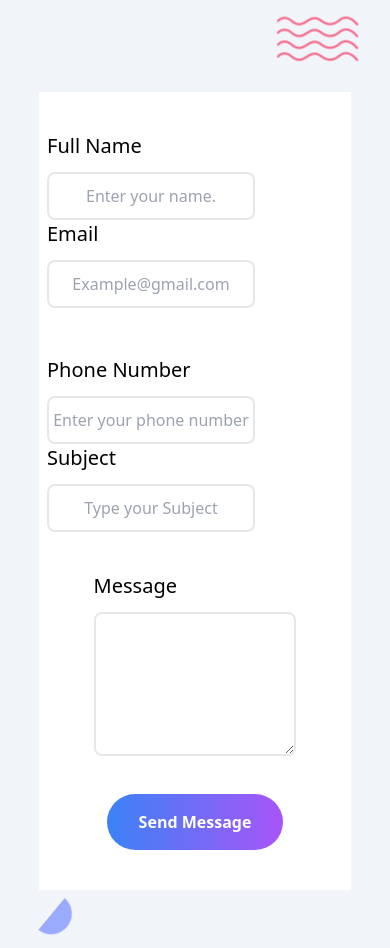
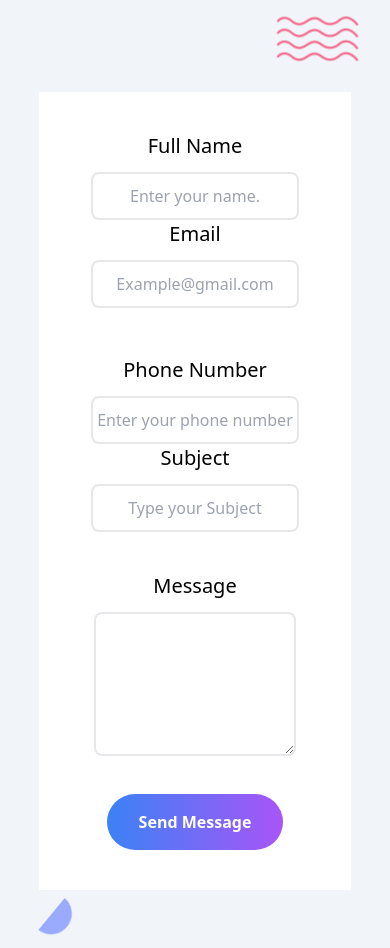
Before and after one commit to Deepakpal0005/The-Lingul-School, a React (Create React App) app: page / in a window 390 px wide. Shown: the part 4820-5768 px from the top of the page. Built offline with nearby package versions, Linux system fonts and the light colour scheme.

Commit message:
first resolve

```diff
--- a/src/pages/Home.jsx
+++ b/src/pages/Home.jsx
@@ -541,7 +541,7 @@ function Home()
                             {/* name & email  */}
                             <div className="flex xs:flex-col sm:flex-col md:flex-row lg:flex-row xl:flex-row justify-evenly p-2 gap-0 w-full">
                                 {/* name */}
-                                <div className="flex flex-col gap-3 xs:w-[100%] sm:w-[100%] md:w-[40%] lg:w-[40%] xl:w-[40%]">
+                                <div className="flex flex-col gap-3 xs:w-[100%] sm:w-[100%] md:w-[40%] lg:w-[40%] xl:w-[40%] xs:items-center sm:items-center md:items-start lg:items-start">
                                     <div className="text-xl">
                                         Full Name
                                     </div>
@@ -551,7 +551,7 @@ function Home()
                                 </div>
 
                                 {/* email */}
-                                <div className="flex flex-col gap-3 xs:w-[100%] sm:w-[100%] md:w-[40%] lg:w-[40%] xl:w-[40%]">
+                                <div className="flex flex-col gap-3 xs:w-[100%] sm:w-[100%] md:w-[40%] lg:w-[40%] xl:w-[40%] xs:items-center sm:items-center md:items-start lg:items-start">
                                     <div className="text-xl">
                                         Email
                                     </div>
@@ -564,7 +564,7 @@ function Home()
                             {/* number & subject */}
                             <div className="flex xs:flex-col sm:flex-col md:flex-row lg:flex-row xl:flex-row justify-evenly p-2 gap-0 w-full">
                                 {/* number */}
-                                <div className="flex flex-col gap-3 xs:w-[100%] sm:w-[100%] md:w-[40%] lg:w-[40%] xl:w-[40%]">
+                                <div className="flex flex-col gap-3 xs:w-[100%] sm:w-[100%] md:w-[40%] lg:w-[40%] xl:w-[40%] xs:items-center sm:items-center md:items-start lg:items-start">
                                     <div className="text-xl">
                                         Phone Number
                                     </div>
@@ -574,7 +574,7 @@ function Home()
                                 </div>
 
                                 {/* sub */}
-                                <div className="flex flex-col gap-3 xs:w-[100%] sm:w-[100%] md:w-[40%] lg:w-[40%] xl:w-[40%]">
+                                <div className="flex flex-col gap-3 xs:w-[100%] sm:w-[100%] md:w-[40%] lg:w-[40%] xl:w-[40%] xs:items-center sm:items-center md:items-start lg:items-start">
                                     <div className="text-xl">
                                         Subject
                                     </div>
@@ -585,7 +585,7 @@ function Home()
                             </div>
 
                             {/* message */}
-                            <div className="flex flex-col gap-3 w-[65%]">
+                            <div className="flex flex-col gap-3 w-[65%] xs:items-center sm:items-center md:items-start lg:items-start">
                                 <div className="text-xl">
                                     Message
                                 </div>
```
